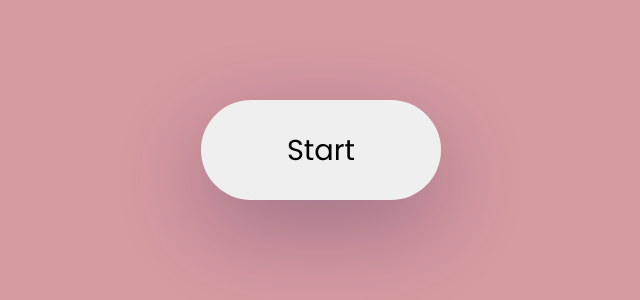
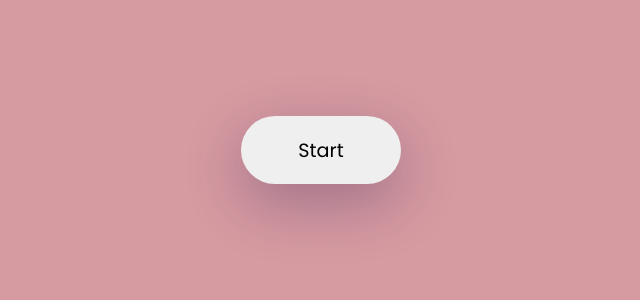
Before and after one commit to ts2017185/hex-color-guessing-game, a plain HTML site: page game.html in a window 1280 px wide. Shown: the part 250-550 px from the top of the page, without its empty margins (319-959 px from the left). Drawn offline with Linux system fonts and the light colour scheme.

Commit message:
Update start-screen.css

```diff
--- a/assets/css/game/components/start-screen.css
+++ b/assets/css/game/components/start-screen.css
@@ -18,7 +18,7 @@
 #start-button,
 #restart {
     position: absolute;
-    font-size: 1.8em;
+    font-size: 1.2em;
     padding: 1em 3em;
     border-radius: 2em;
     box-shadow: 0 1em 3em rgba(37, 22, 80, 0.3);
```
